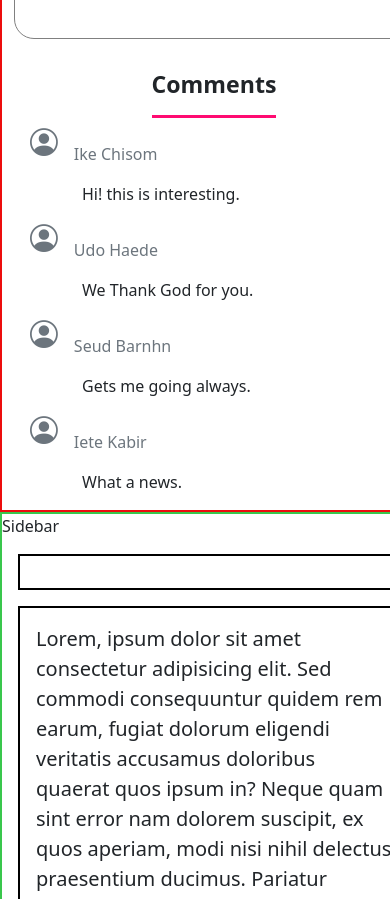
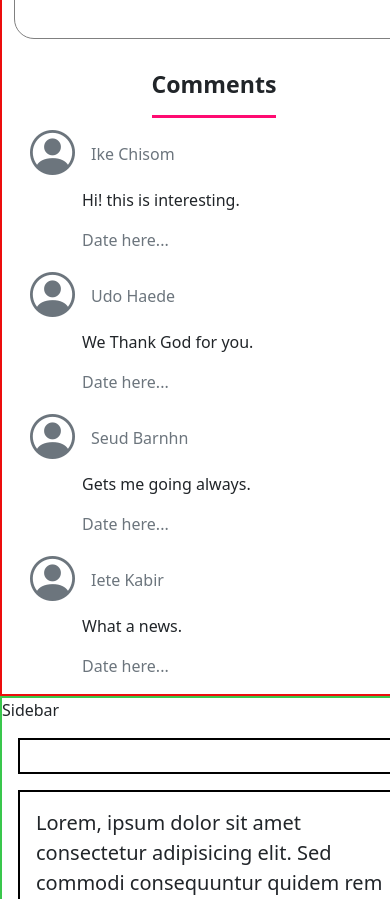
Before and after one commit to kachDev7/shannels, a Next.js app: page /page in a window 390 px wide. Shown: the part 2400-3299 px from the top of the page. Built offline with nearby package versions, Linux system fonts and the light colour scheme.

Commit message:
final commit

```diff
--- a/pages/page.js
+++ b/pages/page.js
@@ -45,6 +45,7 @@ const Page = () => {
                                 </div>
                                 <div className="mx-1">
                                     <p className="comment-text mx-5">{comment.comment}</p>
+                                    <p className="comment-text mx-5 text-secondary">{"Date here..."}</p>
                                 </div>
                             </div>
                         )
--- a/styles/main.scss
+++ b/styles/main.scss
@@ -176,6 +176,9 @@ form{
     .catDiv{
         border-radius: 0 40px 0 0;
     }
+    .comment-icon i{
+        font-size: 45px;
+    }
 }
 
 
```
Also changed, not shown: styles/main.min.css, 1 other file (tests, documents, lock files or other folders).
